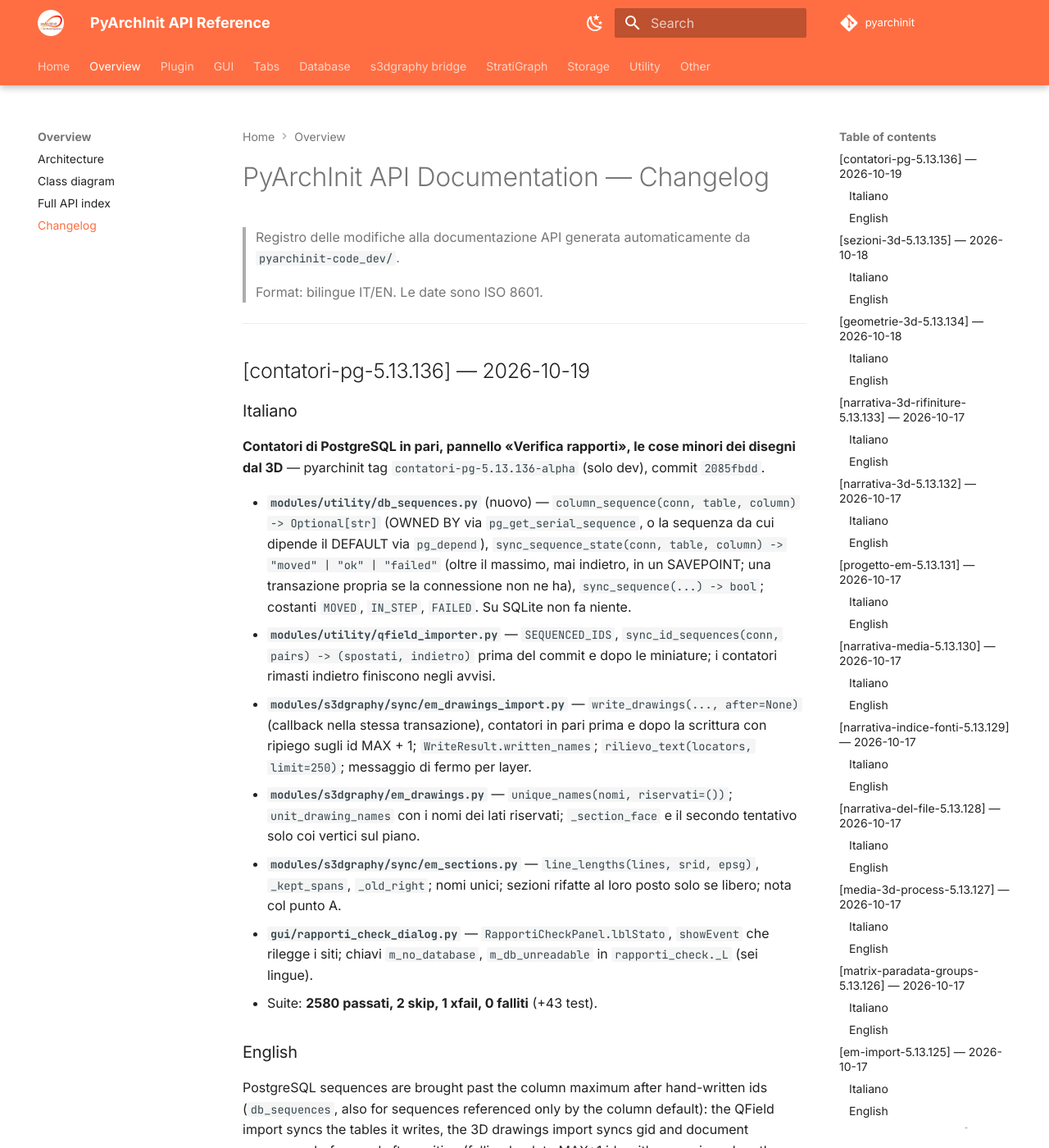
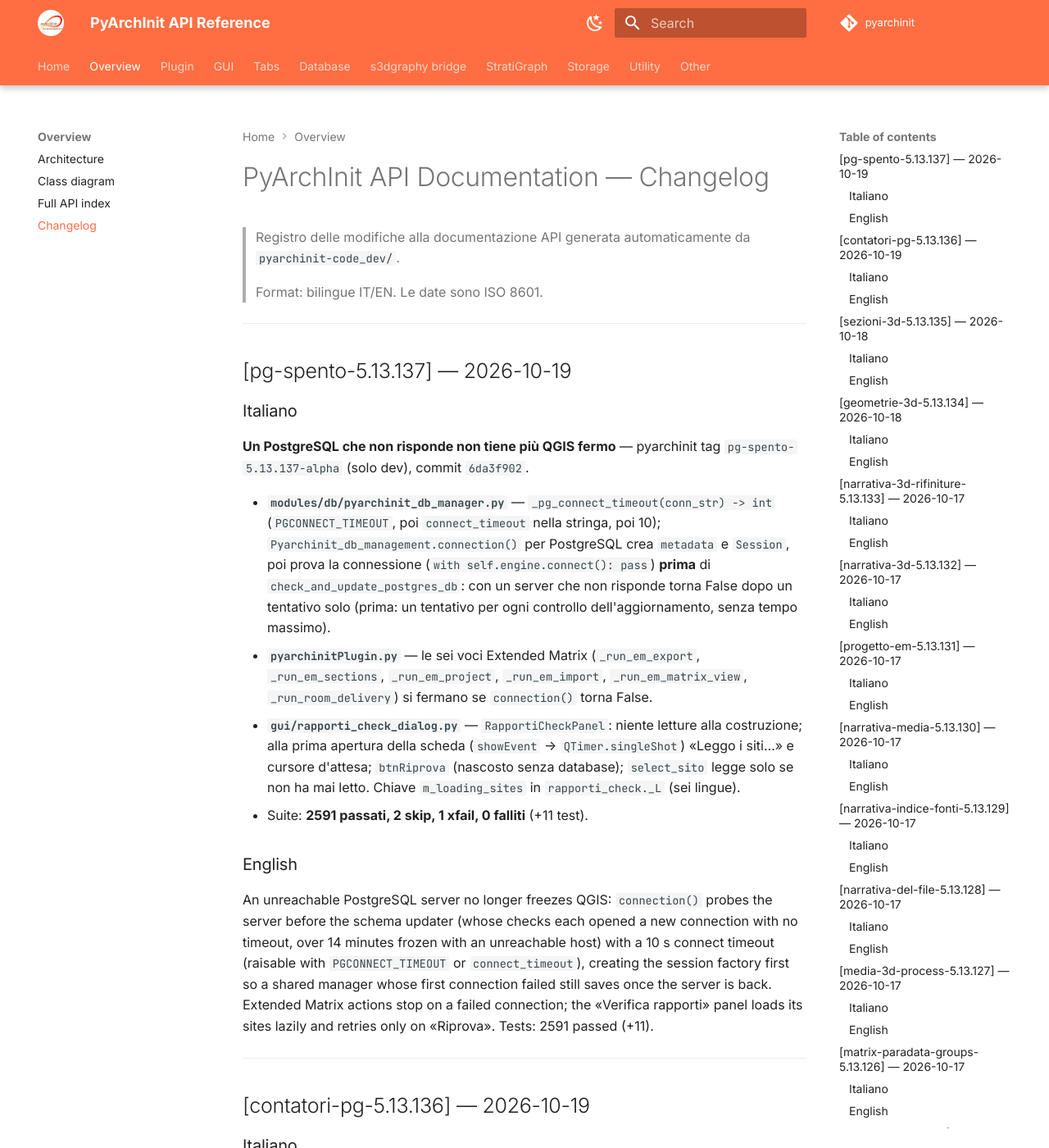
Before and after one commit to enzococca/pyarchinit-api-docs, an MkDocs documentation site: the page built from docs/CHANGELOG.md, in a window 1280 px wide and 1400 px high. Shown: the whole window at 82% size. Built offline with MkDocs 1.6.1 and Material for MkDocs 9.7.7, drawn with Linux system fonts in a browser that asks for light colours; comment, search, counter and statistics services are not loaded; some of the changed text lies outside the part shown.

Commit message:
changelog: pg-spento-5.13.137 — un PostgreSQL che non risponde non tiene più QGIS fermo

```diff
--- a/docs/CHANGELOG.md
+++ b/docs/CHANGELOG.md
@@ -4,6 +4,23 @@
 > da `pyarchinit-code_dev/`.
 >
 > Format: bilingue IT/EN. Le date sono ISO 8601.
+
+---
+
+## [pg-spento-5.13.137] — 2026-10-19
+
+### Italiano
+
+**Un PostgreSQL che non risponde non tiene più QGIS fermo** — pyarchinit tag `pg-spento-5.13.137-alpha` (solo dev), commit `6da3f902`.
+
+- **`modules/db/pyarchinit_db_manager.py`** — `_pg_connect_timeout(conn_str) -> int` (`PGCONNECT_TIMEOUT`, poi `connect_timeout` nella stringa, poi 10); `Pyarchinit_db_management.connection()` per PostgreSQL crea `metadata` e `Session`, poi prova la connessione (`with self.engine.connect(): pass`) **prima** di `check_and_update_postgres_db`: con un server che non risponde torna False dopo un tentativo solo (prima: un tentativo per ogni controllo dell'aggiornamento, senza tempo massimo).
+- **`pyarchinitPlugin.py`** — le sei voci Extended Matrix (`_run_em_export`, `_run_em_sections`, `_run_em_project`, `_run_em_import`, `_run_em_matrix_view`, `_run_room_delivery`) si fermano se `connection()` torna False.
+- **`gui/rapporti_check_dialog.py`** — `RapportiCheckPanel`: niente letture alla costruzione; alla prima apertura della scheda (`showEvent` → `QTimer.singleShot`) «Leggo i siti…» e cursore d'attesa; `btnRiprova` (nascosto senza database); `select_sito` legge solo se non ha mai letto. Chiave `m_loading_sites` in `rapporti_check._L` (sei lingue).
+- Suite: **2591 passati, 2 skip, 1 xfail, 0 falliti** (+11 test).
+
+### English
+
+An unreachable PostgreSQL server no longer freezes QGIS: `connection()` probes the server before the schema updater (whose checks each opened a new connection with no timeout, over 14 minutes frozen with an unreachable host) with a 10 s connect timeout (raisable with `PGCONNECT_TIMEOUT` or `connect_timeout`), creating the session factory first so a shared manager whose first connection failed still saves once the server is back. Extended Matrix actions stop on a failed connection; the «Verifica rapporti» panel loads its sites lazily and retries only on «Riprova». Tests: 2591 passed (+11).
 
 ---
 
```
